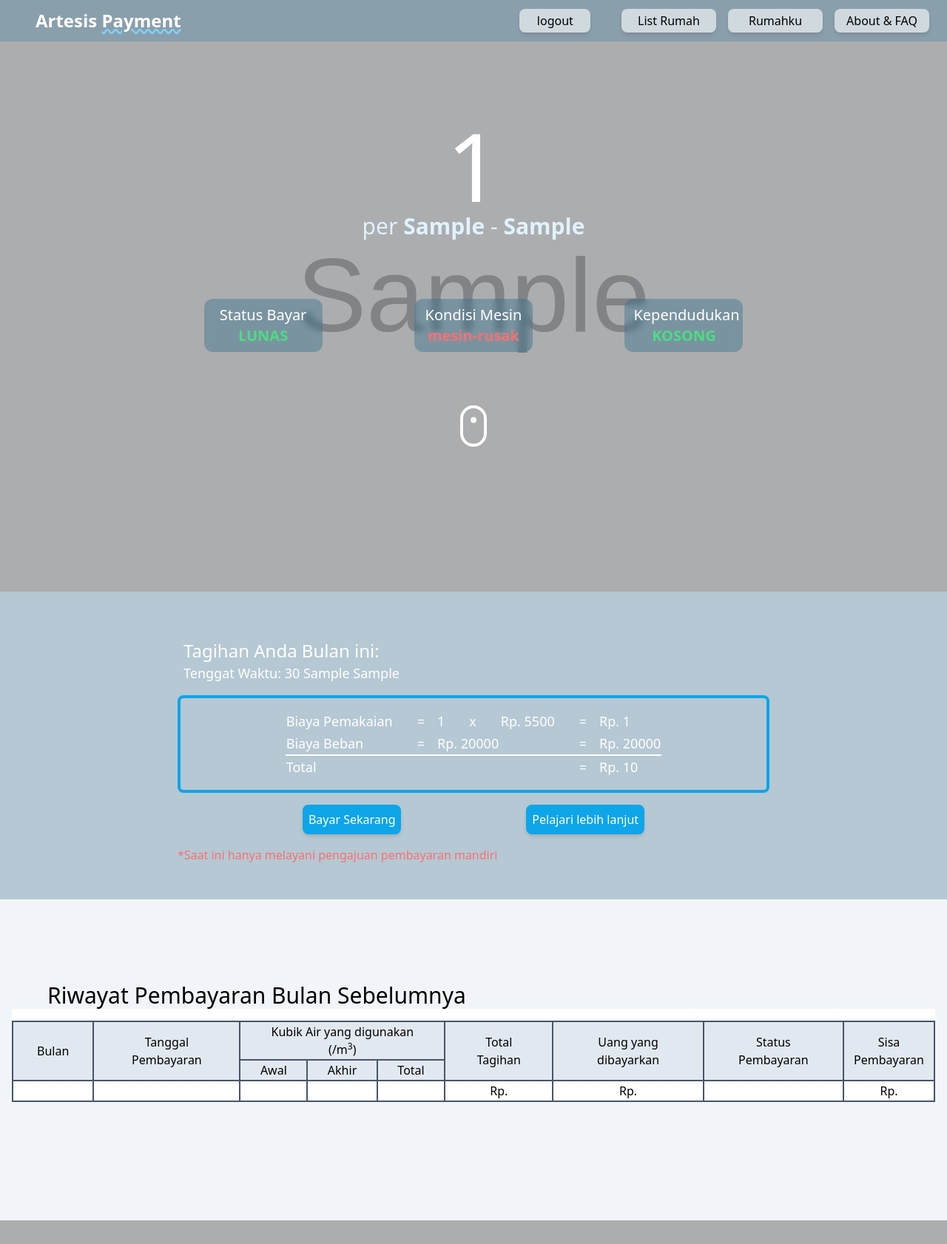
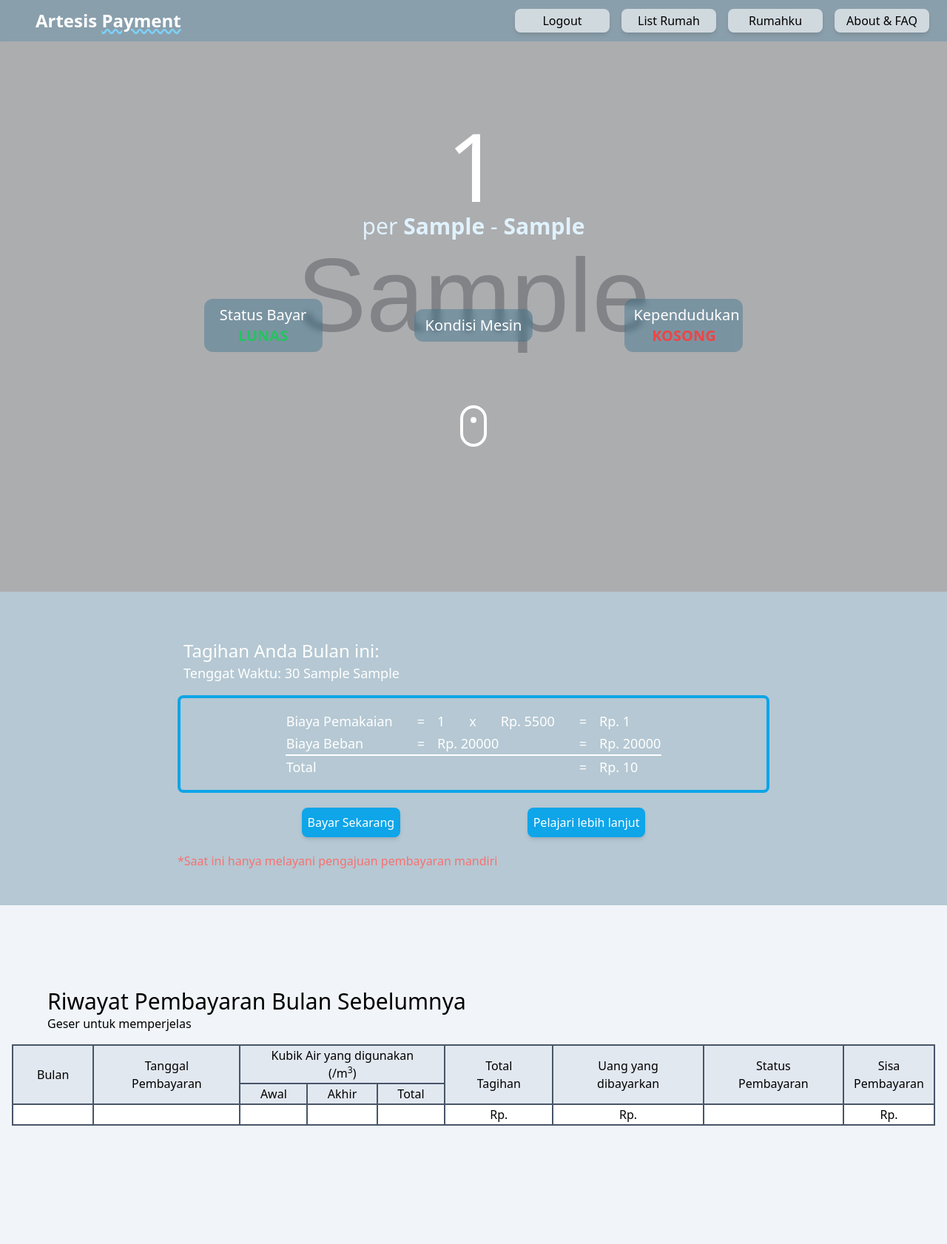
Before and after one commit to mulfis/arpay, a Django app: page /accounts/1/details in a window 1280 px wide. Shown: the whole page at 74% size. Before the commit the page ends 1650 px from the top, so only its background shows below. Run offline with Django 4.2, Linux system fonts and the light colour scheme; a user stored in the database is signed in; tables that the repository leaves empty hold one stand-in row (values such as "Sample post"); grey boxes marked "Sample" are stand-in pictures; parts of the project's set-up code (start-up, migrations or seed data) failed here and were passed over; some libraries are stand-ins or nearby versions.

Commit message:
fix minor bug v0.6

```diff
--- a/mysite/settings.py
+++ b/mysite/settings.py
@@ -25,8 +25,9 @@
 # SECURITY WARNING: don't run with debug turned on in production!
 DEBUG = True
 
-ALLOWED_HOSTS = ['127.0.0.1', '.pythonanywhere.com']
+ALLOWED_HOSTS = ['localhost', '127.0.0.1', '.pythonanywhere.com', '.ngrok-free.app']
 
+CSRF_TRUSTED_ORIGINS = ['https://*.ngrok-free.app']
 
 # Application definition
 
--- a/requirements.txt
+++ b/requirements.txt
@@ -1,4 +1,5 @@
 Django~=4.2.7
 google-api-python-client==1.4.1
 pymysql
-Pillow=10.1.0
+Pillow==10.1.0
+pyngrok==7.0.3
--- a/website/static/css/output.css
+++ b/website/static/css/output.css
@@ -657,6 +657,10 @@
   margin: 1rem;
 }
 
+.m-1 {
+  margin: 0.25rem;
+}
+
 .my-auto {
   margin-top: auto;
   margin-bottom: auto;
@@ -712,6 +716,22 @@
   margin-bottom: 0.5rem;
 }
 
+.mt-4 {
+  margin-top: 1rem;
+}
+
+.mt-2 {
+  margin-top: 0.5rem;
+}
+
+.mt-6 {
+  margin-top: 1.5rem;
+}
+
+.mb-3 {
+  margin-bottom: 0.75rem;
+}
+
 .block {
   display: block;
 }
@@ -1171,6 +1194,16 @@
   background-repeat: no-repeat;
 }
 
+.object-cover {
+  -o-object-fit: cover;
+     object-fit: cover;
+}
+
+.object-center {
+  -o-object-position: center;
+     object-position: center;
+}
+
 .p-5 {
   padding: 1.25rem;
 }
--- a/website/templates/account_details.html
+++ b/website/templates/account_details.html
@@ -25,9 +25,9 @@
     <div class="w-full h-screen">
       <div>
         {% if user_account.pictures %}
-          <img class="fixed w-full h-full bg-no-repeat bg-cover bg-center -z-20 contrast-50 saturate-50" src="{{ user_account.pictures.url }}" alt="background image" srcset="">
+          <img class="fixed w-full h-full object-cover object-center -z-20 contrast-50 saturate-50" src="{{ user_account.pictures.url }}" alt="background image" srcset="">
         {% else %}
-          <img class="fixed w-full h-full bg-no-repeat bg-cover bg-center -z-20 contrast-50 saturate-50" src="{% static 'image/basic_question.jpg' %}" alt="background image" srcset="">
+          <img class="fixed w-full h-full object-cover object-center -z-20 contrast-50 saturate-50" src="{% static 'image/basic_question.jpg' %}" alt="background image" srcset="">
         {% endif %}
       </div>
       <div class="flex flex-col m-auto fixed w-screen pt-52 lg:pt-40 text-center -z-10">
@@ -39,15 +39,41 @@
         <div class="flex m-auto w-full md:w-2/3 pt-20 px-2 md:px-0">
           <div class="m-auto px-1 md:px-3 py-2 w-auto md:w-40 rounded-xl bg-sky-800/30 backdrop-blur-sm backdrop-saturate-50">
             <p class="text-sm md:text-xl font-medium text-white">Status Bayar</p>
-            <p class="text-xl md:text=3xl font-bold text-green-400">{{ user_account.status_bayar }}</p>
+            {% if user_account.status_bayar != '' %}
+              {% if user_account.status_bayar == 'LUNAS' %}
+                <span class="text-xl md:text=3xl font-bold text-green-500"> {{ user_account.status_bayar }} </span>
+              {% elif user_account.status_bayar == 'BELUM LUNAS' %}
+                <span class="text-xl md:text=3xl font-bold text-red-500"> {{ user_account.status_bayar }} </span>
+              {% elif user_account.status_bayar == 'DITANGGUHKAN' %}
+                <span class="text-xl md:text=3xl font-bold text-orange-500"> {{ user_account.status_bayar }} </span>
+              {% endif %}
+            {% else %}
+              <span class="text-xl md:text=3xl font-bold text-white"> - </span>
+            {% endif %}
           </div>
           <div class="m-auto px-1 md:px-3 py-2 w-auto md:w-40 rounded-xl bg-sky-800/30 backdrop-blur-sm backdrop-saturate-50">
             <p class="text-sm md:text-xl font-medium text-white">Kondisi Mesin</p>
-            <p class="text-xl md:text=3xl font-bold text-red-400">{{ user_account.status_mesin }}</p>
+            {% if user_account.status_mesin != '' %}
+              {% if user_account.status_mesin == 'BAIK' %}
+                <span class="text-xl md:text=3xl font-bold text-green-500"> {{ user_account.status_mesin }} </span>
+              {% elif user_account.status_mesin == 'RUSAK' %}
+                <span class="text-xl md:text=3xl font-bold text-red-500"> {{ user_account.status_mesin }} </span>
+              {% endif %}
+            {% else %}
+              <span class="text-xl md:text=3xl font-bold text-white"> - </span>
+            {% endif %}
           </div>
           <div class="m-auto px-1 md:px-3 py-2 w-auto md:w-40 rounded-xl bg-sky-800/30 backdrop-blur-sm backdrop-saturate-50">
             <p class="text-sm md:text-xl font-medium text-white">Kependudukan</p>
-            <p class="text-xl md:text=3xl font-bold text-green-400">{{ user_account.status_kependudukan }}</p>
+            {% if user_account.status_kependudukan != '' %}
+              {% if user_account.status_kependudukan == 'DIISI' %}
+                <span class="text-xl md:text=3xl font-bold text-green-500"> {{ user_account.status_kependudukan }} </span>
+              {% elif user_account.status_kependudukan == 'KOSONG' %}
+                <span class="text-xl md:text=3xl font-bold text-red-500"> {{ user_account.status_kependudukan }} </span>
+              {% endif %}
+            {% else %}
+              <span class="text-xl md:text=3xl font-bold text-white"> - </span>
+            {% endif %}
           </div>
         </div>
         <div class="m-auto pt-24 lg:pt-16">
@@ -59,8 +85,8 @@
       </div>
     </div>
     <div class="flex w-full h-auto bg-sky-900/30 backdrop-blur-xl p-12">
-      <div class="m-auto">
-        <div class="payment-slide text-white" id="payment-slider">
+      <div class="flex flex-col m-auto">
+        <div class="m-auto payment-slide text-white" id="payment-slider">
           <div class="p-4 pl-2 ">
             <p class="text-xl md:text-2xl">Tagihan Anda Bulan ini:</p>
 
@@ -94,11 +120,11 @@
             </table>
           </div>
           <div class="flex my-4 w-full justify-evenly">
-            <button class="p-2 bg-sky-500 rounded-lg border-slate-700 text-white shadow-md hover:bg-sky-400 transition-colors" id="payment-now" onclick="barcodePayment()">
+            <button class="p-2 m-1 bg-sky-500 rounded-lg border-slate-700 text-white shadow-md hover:bg-sky-400 transition-colors" id="payment-now" onclick="barcodePayment()">
               Bayar Sekarang
             </button>
             <a href="{% url 'about' %}">
-              <button class="p-2 bg-sky-500 rounded-lg border-slate-700 text-white shadow-md hover:bg-sky-400 transition-all">
+              <button class="p-2 m-1 bg-sky-500 rounded-lg border-slate-700 text-white shadow-md hover:bg-sky-400 transition-all">
                 Pelajari lebih lanjut
               </button>
             </a>
@@ -109,7 +135,7 @@
             </p>
           </div>
         </div>
-        <div class="barcode-animation -z-10" id="barcode-payment">
+        <div class="m-auto barcode-animation -z-10" id="barcode-payment">
 
           <!-- FOR BARCODE LATER -->
           <!-- <div class="flex flex-col md:flex-row m-auto py-8 md:w-[500px]">
@@ -124,27 +150,27 @@
           </div> -->
 
           <!-- MANUAL PAYMENT -->
-          <div class="flex m-auto py-8">
-            <div class="m-auto">
+          <div class="flex m-auto md:py-8 py-4">
+            <div class="flex-row m-auto">
               <div class="flex m-auto pb-4">
                 <div class="m-auto">
                   <p class="text-white text-xl font-medium">Langkah-langkah pembayaran online</p>
                 </div>
               </div>
-              <div class="lg:flex m-auto">
-                <div class="flex m-4 p-4 h-auto w-72 bg-white border-4 border-sky-500 rounded-lg">
+              <div class="md:flex m-auto">
+                <div class="flex mb-2 lg:mb-4 lg:m-4 p-4 h-auto w-auto md:w-52 lg:w-72 bg-white border-4 border-sky-500 rounded-lg">
                   <div class="m-auto">
-                    <p>Bayar menggunakan dompet digital apapun ke akun DANA<br>0800-0000-0000<br><br>cek kembali nomor dan nomonal supaya tidak ada kesalahan<br><br>**biaya admin masing-masing dompet digital ditanggung sendiri</p>
+                    <p>Bayar menggunakan dompet digital apapun ke akun DANA<br>0877-4378-0960<br><br>cek kembali nomor dan nomonal supaya tidak ada kesalahan<br><br>**biaya admin masing-masing dompet digital ditanggung sendiri</p>
                   </div>
                 </div>
-                <div class="flex m-4 p-4 h-auto w-72 bg-white border-4 border-sky-500 rounded-lg">
+                <div class="flex mb-2 lg:mb-4 lg:m-4 p-4 h-auto w-auto md:w-52 lg:w-72 bg-white border-4 border-sky-500 rounded-lg">
                   <div class="m-auto">
                     <p class="">Kirim pesan dengan format<br>"(nomor rumah) - (nama pemilik rumah) - (nominal tagihan) - Pembayaran Air" di catatan transaksi<br><br> Contoh :<br><b>"D49 - Ruhdiana - 50000 - Pembayaran Air"</b></p>
                   </div>
                 </div>
-                <div class="flex m-4 p-4 h-auto w-72 bg-white border-4 border-sky-500 rounded-lg">
+                <div class="flex mb-2 lg:mb-4 lg:m-4 p-4 h-auto w-auto md:w-52 lg:w-72 bg-white border-4 border-sky-500 rounded-lg">
                   <div class="m-auto">
-                    <p>Silakan simpan bukti pembayaran, dan tunggu max 2x24 jam hari kerja (Senin - Sabtu)<br><br>Bila status di website belum berubah, silakan konfirmasi ulang melalui WhatsApp ke nomor berikut: 0800-0000-0000</p>
+                    <p>Silakan simpan bukti pembayaran, dan tunggu max 2x24 jam hari kerja (Senin - Sabtu)<br><br>Bila status di website belum berubah, silakan konfirmasi ulang melalui WhatsApp ke nomor berikut: 0851-5646-4016</p>
                   </div>
                 </div>
               </div>
@@ -156,8 +182,9 @@
     <div class="w-full h-auto pb-40 bg-slate-100">
       <div class="pl-4 md:pl-16 pt-28">
         <p class="text-xl md:text-3xl">Riwayat Pembayaran Bulan Sebelumnya</p>
+        <p class="text-md">Geser untuk memperjelas</p>
       </div>
-      <div class="flex pt-4 lg:justify-center overflow-scroll mx-4 bg-white">
+      <div class="flex mt-4 lg:justify-center overflow-scroll mx-4 bg-white">
         <table class="table border-2 border-slate-600">
           <tr class="text-center border-2 border-slate-600">
             <td class="px-8 border-2 border-slate-600 bg-slate-200" rowspan="2"><p>Bulan</p></td>
--- a/website/templates/home.html
+++ b/website/templates/home.html
@@ -16,7 +16,7 @@
   <!-- Main Content -->
   <main class="content-center h-screen w-screen">
     <div>
-      <img src="{% static 'image/basic.jpg' %}" class="absolute w-full h-full bg-no-repeat bg-cover bg-center -z-10 contrast-50 saturate-50" alt="background image" srcset="">
+      <img src="{% static 'image/basic.jpg' %}" class="absolute w-screen h-screen object-cover object-center -z-10 contrast-50 saturate-50" alt="background image" srcset="">
     </div>
     <div class="h-1/3"></div>
     <div class="text-center m-auto items-center justify-center h-1/3">
--- a/website/templates/items_list.html
+++ b/website/templates/items_list.html
@@ -17,7 +17,7 @@
 
     <!-- Sidebar Start -->
     <div class="fixed md:relative z-10 initial-navbar open-navbar" id="sideBar">
-      <div class="relative flex flex-col pt-6 lg:pt-8 h-screen w-screen md:w-[250px] bg-slate-300">
+      <div class="relative flex flex-col pt-14 lg:pt-8 h-full md:h-screen w-screen md:w-[250px] bg-slate-300">
         <div class="m-auto">
         <form hx-get="{% url 'list' %}" hx-trigger="change, keyup" hx-target="#searchResults">
           <div class="m-auto text-center items-center justify-center">
--- a/website/templates/login.html
+++ b/website/templates/login.html
@@ -15,7 +15,7 @@
   <main>
     <div class="flex h-screen w-screen">
       <div>
-        <img src="{% static 'image/basic.jpg' %}" class="fixed w-full h-full bg-no-repeat bg-cover bg-center -z-20 contrast-50 saturate-50" alt="background image" srcset="">
+        <img src="{% static 'image/basic.jpg' %}" class="fixed w-full h-full object-cover object-center -z-20 contrast-50 saturate-50" alt="background image" srcset="">
       </div>
       <div class="flex m-auto w-96 h-[450px] backdrop-blur-sm bg-slate-500/30 rounded-xl border-4 border-sky-100/30 shadow-md">
         <div class="m-auto text-center">
--- a/website/templates/navbar.html
+++ b/website/templates/navbar.html
@@ -5,14 +5,6 @@
     <a href="{% url 'home' %}" class="text-2xl font-semibold text-white pl-6">
       <p>Artesis <span class="underline decoration-3 decoration-sky-300 decoration-wavy">Payment</span></p>
     </a>
-
-    {% if user.is_authenticated %}
-      <a href="{% url 'logout' %}">
-        <button class="h-8 w-24 m-2 rounded-lg hover:border-2 border-sky-600 hover:bg-white bg-white/60 transition-all shadow-md">
-          <p class="">logout</p>
-        </button>
-      </a>
-    {% endif %}
 
     <div class=""></div>
     <div class="absolute lg:hidden pr-6 right-0">
@@ -29,6 +21,13 @@
     </div>
     <div class="absolute right-[-400px] lg:right-[200px] top-0 lg:flex move-right" id="navItems">
       <div class="absolute flex flex-col p-4 pt-20 lg:pt-1 lg:flex-row h-screen w-96 bg-slate-100 right-0 top-0 lg:bg-transparent lg:h-auto lg:w-auto">
+        {% if user.is_authenticated %}
+          <a href="{% url 'logout' %}">
+            <button class="h-8 w-32 m-2 rounded-lg hover:border-2 border-sky-600 bg-white hover:bg-slate-200 lg:bg-white/60 lg:hover:bg-white transition-all shadow-md">
+              <p class="">Logout</p>
+            </button>
+          </a>
+        {% endif %}
         <a href="{% url 'items-list' %}">
           <button class="h-8 w-32 m-2 rounded-lg hover:border-2 border-sky-600 bg-white hover:bg-slate-200 lg:bg-white/60 lg:hover:bg-white transition-all shadow-md">
             List Rumah
```
Also changed, not shown: other parts of website/static/css/output.css (+84 -58 lines), website/templates/about.html (+34 -28 lines).
